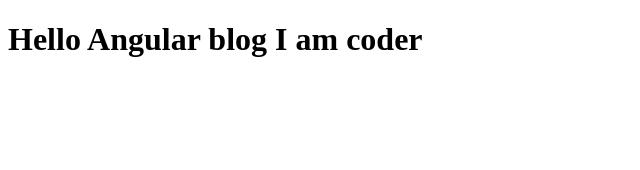
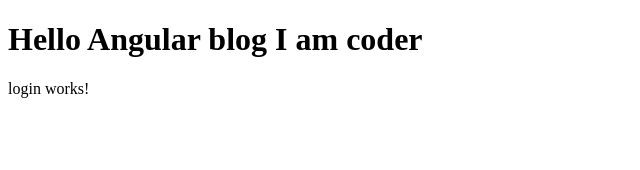
Before and after one commit to Onkar432/Angular-Learning, an Angular app: page / in a window 1280 px wide. Shown: the top 170 px of the page, without its empty margins (0-640 px from the left). Built offline with nearby package versions, Linux system fonts and the light colour scheme.

Commit message:
All about modules

```diff
--- a/src/app/app.component.html
+++ b/src/app/app.component.html
@@ -1 +1,2 @@
 <h1>Hello Angular {{title}} {{data}}</h1>
+<app-login></app-login>
--- a/src/app/app.module.ts
+++ b/src/app/app.module.ts
@@ -2,13 +2,14 @@
 import { BrowserModule } from '@angular/platform-browser';
 
 import { AppComponent } from './app.component';
-
+import { UserAuthModule } from './user-auth/user-auth.module'
 @NgModule({
   declarations: [
     AppComponent
   ],
   imports: [
-    BrowserModule
+    BrowserModule,
+    UserAuthModule
   ],
   providers: [],
   bootstrap: [AppComponent]
--- /dev/null
+++ b/src/app/user-auth/login/login.component.html
@@ -0,0 +1 @@
+<p>login works!</p>
```
Also changed, not shown: src/app/user-auth/login/login.component.ts (added, +10 -0 lines), src/app/user-auth/user-auth.module.ts (added, +18 -0 lines), src/app/user-auth/login/login.component.css (added), theory.txt (added), 1 other file (tests, documents, lock files or other folders).
